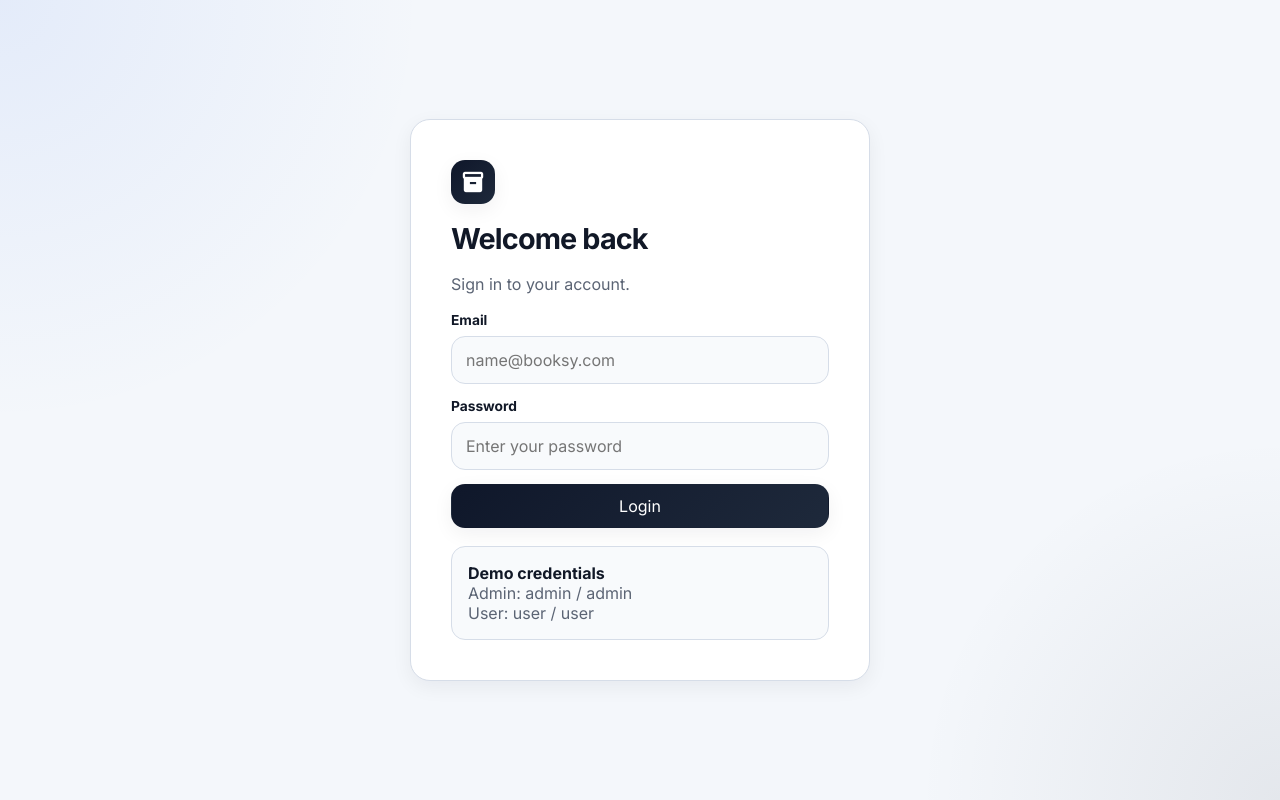
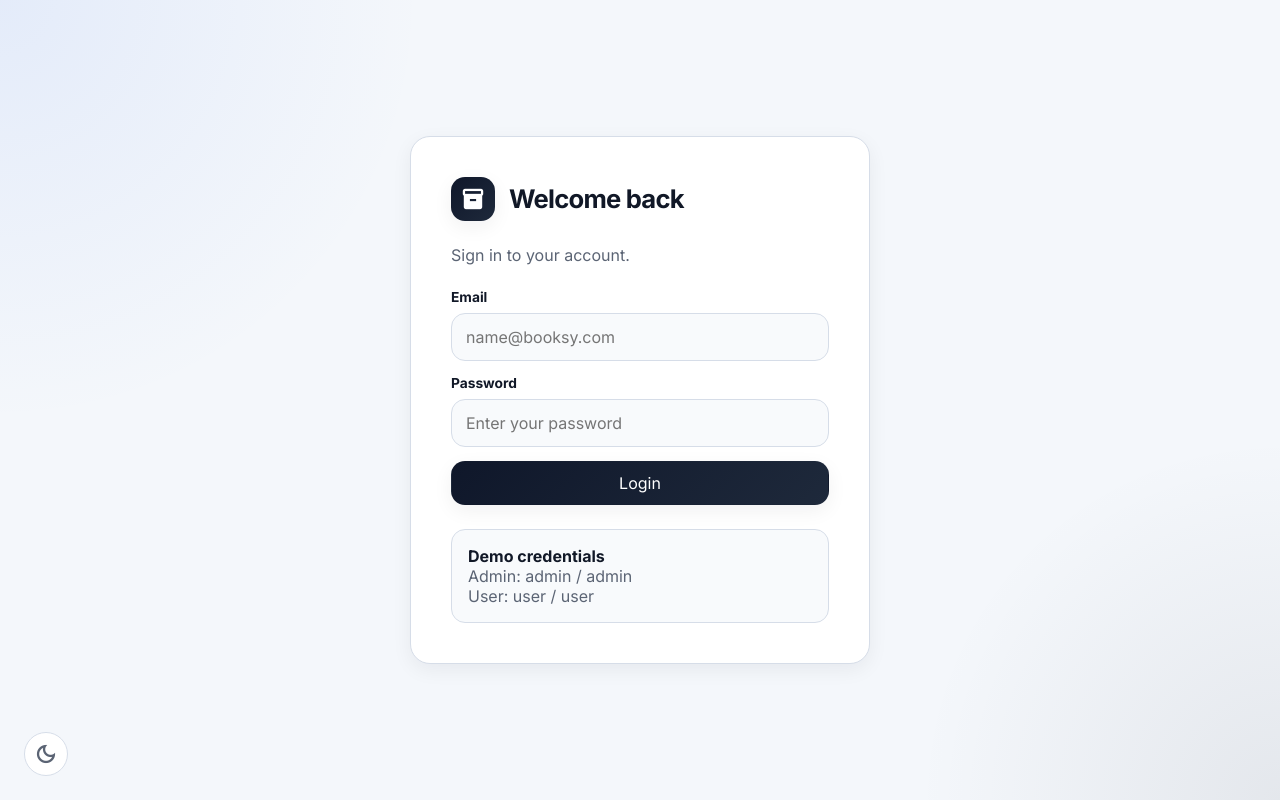
Before and after one commit to patrykso/hardware-hub, a Vue app in the folder frontend/: page /login in a window 1280 px wide. Built offline with nearby package versions, Linux system fonts and the light colour scheme.

Commit message:
Login page: icon next to title, more spacing, dark mode toggle in bottom-left

```diff
--- a/frontend/src/styles.css
+++ b/frontend/src/styles.css
@@ -78,7 +78,8 @@ body,
 body {
   margin: 0;
   font-family: Inter, system-ui, sans-serif;
-  background: radial-gradient(
+  background:
+    radial-gradient(
       circle at top left,
       rgba(37, 99, 235, 0.08),
       transparent 28%
@@ -90,7 +91,9 @@ body {
     ),
     var(--bg);
   color: var(--text);
-  transition: background 200ms ease, color 200ms ease;
+  transition:
+    background 200ms ease,
+    color 200ms ease;
 }
 
 a {
@@ -106,11 +109,19 @@ textarea {
 }
 
 .material-symbols-outlined {
-  font-variation-settings: "FILL" 0, "wght" 500, "GRAD" 0, "opsz" 24;
+  font-variation-settings:
+    "FILL" 0,
+    "wght" 500,
+    "GRAD" 0,
+    "opsz" 24;
 }
 
 .material-symbols-outlined.filled {
-  font-variation-settings: "FILL" 1, "wght" 500, "GRAD" 0, "opsz" 24;
+  font-variation-settings:
+    "FILL" 1,
+    "wght" 500,
+    "GRAD" 0,
+    "opsz" 24;
 }
 
 .app-shell {
@@ -490,7 +501,10 @@ tbody tr:hover {
   border-radius: 14px;
   border: 1px solid transparent;
   cursor: pointer;
-  transition: transform 160ms ease, box-shadow 160ms ease, background 160ms ease,
+  transition:
+    transform 160ms ease,
+    box-shadow 160ms ease,
+    background 160ms ease,
     color 160ms ease;
 }
 
@@ -586,12 +600,23 @@ tbody tr:hover {
 .auth-card {
   display: grid;
   align-content: center;
-  gap: 18px;
+  gap: 24px;
   padding: 40px;
   border-radius: var(--radius-lg);
   background: var(--panel);
   width: 100%;
   max-width: 460px;
+}
+
+.auth-header {
+  display: flex;
+  align-items: center;
+  gap: 14px;
+}
+
+.auth-header h1 {
+  margin: 0;
+  font-size: 1.6rem;
 }
 
 .auth-card p {
@@ -644,6 +669,29 @@ tbody tr:hover {
 .form-error {
   color: var(--red);
   font-weight: 700;
+}
+
+.login-theme-toggle {
+  position: fixed;
+  left: 24px;
+  bottom: 24px;
+  width: 44px;
+  height: 44px;
+  border-radius: 50%;
+  border: 1px solid var(--line);
+  background: var(--panel);
+  color: var(--text-muted);
+  display: grid;
+  place-items: center;
+  cursor: pointer;
+  transition:
+    background 180ms ease,
+    color 180ms ease;
+}
+
+.login-theme-toggle:hover {
+  background: var(--panel-muted);
+  color: var(--text);
 }
 
 .auth-visual {
--- a/frontend/src/views/LoginView.vue
+++ b/frontend/src/views/LoginView.vue
@@ -1,11 +1,13 @@
 <template>
   <div class="auth-screen">
     <section class="auth-card">
-      <div class="auth-mark">
-        <span class="material-symbols-outlined filled">inventory_2</span>
+      <div class="auth-header">
+        <div class="auth-mark">
+          <span class="material-symbols-outlined filled">inventory_2</span>
+        </div>
+        <h1>Welcome back</h1>
       </div>
 
-      <h1>Welcome back</h1>
       <p>Sign in to your account.</p>
 
       <form class="auth-form" @submit.prevent="submit">
@@ -40,6 +42,16 @@
 
       <p v-if="error" class="form-error">{{ error }}</p>
     </section>
+
+    <button
+      class="login-theme-toggle"
+      type="button"
+      @click="themeStore.toggle()"
+    >
+      <span class="material-symbols-outlined">{{
+        themeStore.isDark ? "light_mode" : "dark_mode"
+      }}</span>
+    </button>
   </div>
 </template>
 
@@ -47,10 +59,12 @@
 import { reactive, ref } from "vue";
 import { useRoute, useRouter } from "vue-router";
 import { useHubState } from "../data/hubState";
+import { useThemeStore } from "../stores/theme";
 
 const hub = useHubState();
 const router = useRouter();
 const route = useRoute();
+const themeStore = useThemeStore();
 const error = ref("");
 
 const form = reactive({
```
